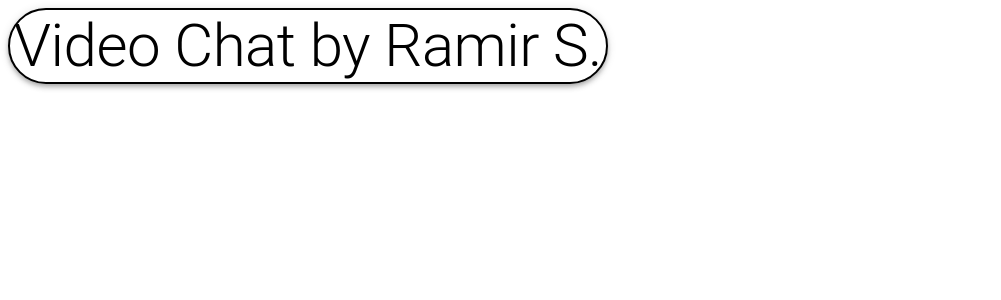
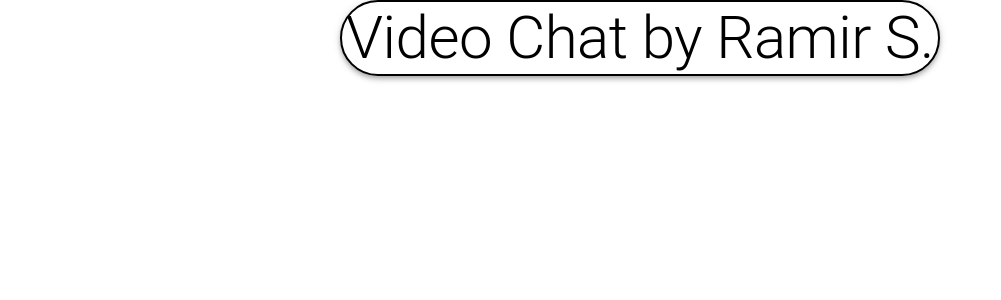
Before and after one commit to ramir101/VideoRtc3, a React app: page / in a window 1280 px wide. Shown: the top 300 px of the page, without its empty margins (0-1001 px from the left). Built offline with nearby package versions, Linux system fonts and the light colour scheme.

Commit message:
CSS file set up

```diff
--- a/public/index.html
+++ b/public/index.html
@@ -3,6 +3,7 @@
   <head>
     <title>video app</title>
     <script defer src="/dist/main.js"></script>
+    <link rel="stylesheet" href="/public/styles.css">
   </head>
   <body>
     <div id="root"></div>
--- /dev/null
+++ b/public/styles.css
@@ -0,0 +1,11 @@
+* {
+    margin: 0px;
+    padding: 0px;
+}
+
+.wrapper {
+    display: flex;
+    flex-direction: column;
+    align-items: center;
+    width: 100%;
+}
```
Also changed, not shown: src/styles.css (deleted), 1 other file (tests, documents, lock files or other folders).
